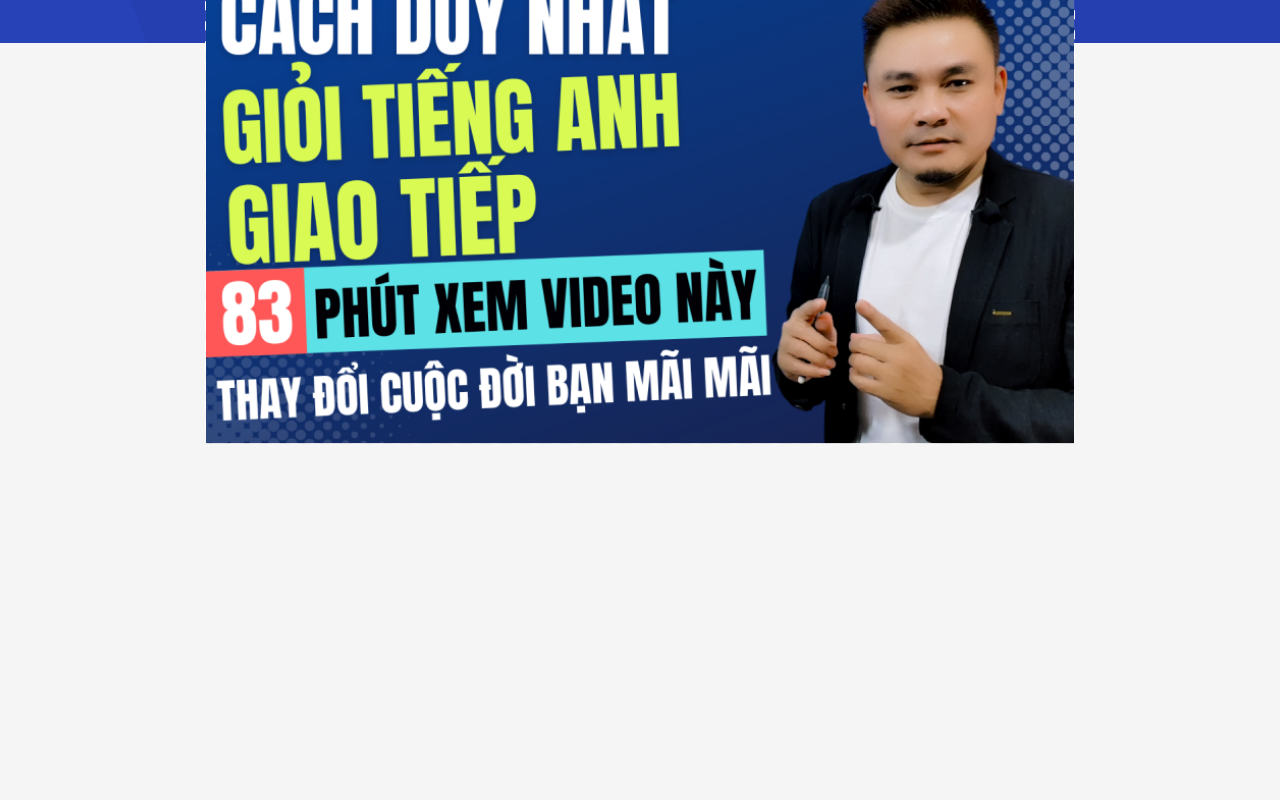
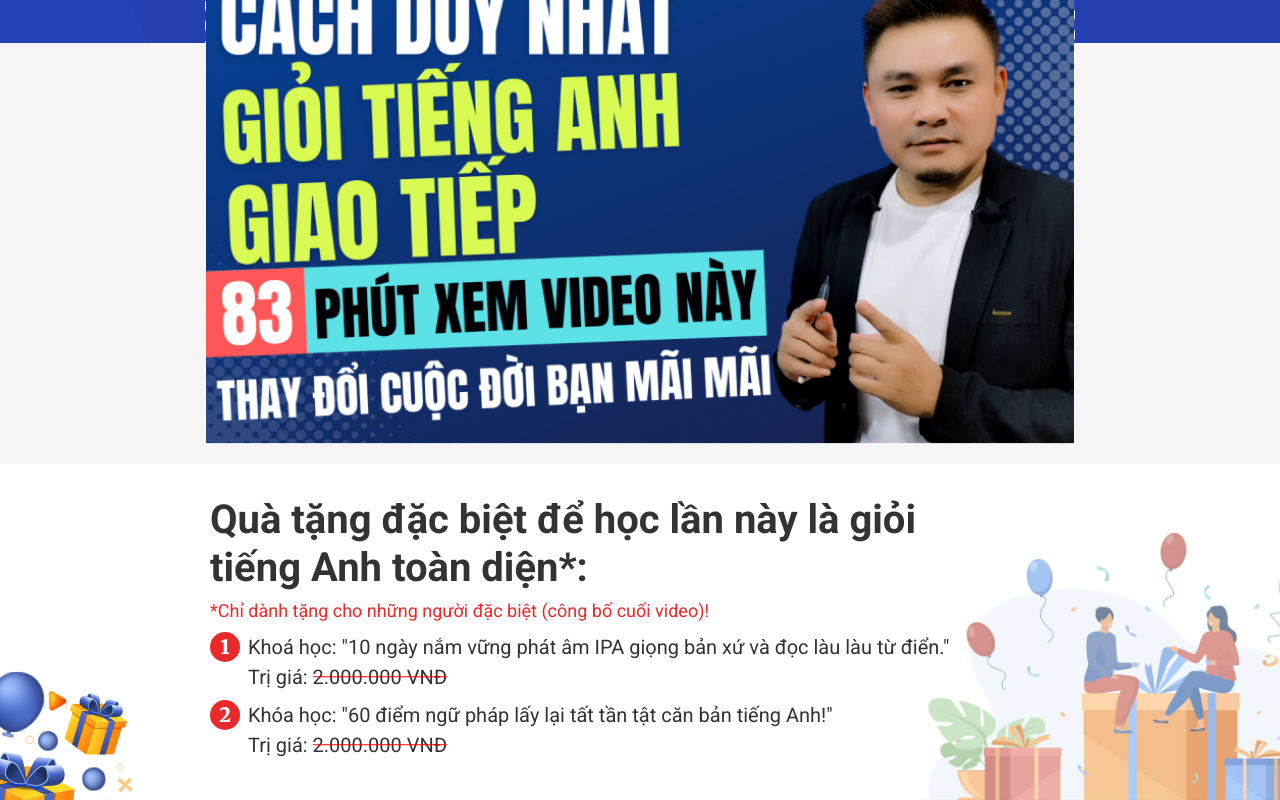
Before and after one commit to Minhpng/lk-landingpage-react, a React (Create React App) app: page / in a window 1280 px wide. Shown: the part 585-1385 px from the top of the page. Before the commit the page ends 1029 px from the top, so only its background shows below. Built offline with nearby package versions, Linux system fonts and the light colour scheme.

Commit message:
no message

```diff
--- a/src/App.js
+++ b/src/App.js
@@ -1,3 +1,4 @@
+import GiftSection from "./component/GiftSection";
 import Header from "./component/Header";
 import HeroSection from "./component/HeroSection";
 import VideoWrapperBox from "./component/VideoSection";
@@ -9,6 +10,7 @@ function App() {
       <Header />
       <HeroSection />
       <VideoWrapperBox />
+      <GiftSection />
     </>
   );
 }
--- /dev/null
+++ b/src/component/GiftSection/GiftSection.module.scss
@@ -0,0 +1,25 @@
+.wrapper {
+	--section-padding: 2rem;
+	--margin-top: 20px;
+	--background-position-2: -2.75rem 23.5rem;
+	margin-top: var(--margin-top);
+	background-color: var(--bg-light);
+	background-image: url(../../assets/img/gift-background.png), url(../../assets/img/gift.svg);
+	background-position: 110% bottom, var(--background-position-2);
+	background-repeat: no-repeat;
+	background-size: 40%, 30%;
+	position: relative;
+
+	@media screen and (min-width: 56.25rem) {
+		--background-position-2: -6.75rem 12.5rem;
+		background-size: 40%, 20%;
+	}
+
+	.inner {
+		padding-left: 20px;
+		grid-column: 2 / span 1;
+		display: grid;
+		grid-template-columns: min(750px, 100%) auto;
+		justify-content: start;
+	}
+}
--- /dev/null
+++ b/src/component/GiftSection/index.js
@@ -0,0 +1,36 @@
+import clsx from "clsx"
+
+import styles from './GiftSection.module.scss'
+
+function GiftSection() {
+    return (
+        <section className={clsx("section", styles.wrapper)}>
+            <div className={clsx("container", styles.inner)}>
+                <div>
+                    <h1 className={clsx("fs-primary-heading fw-bold mb10")}>
+                        Quà tặng đặc biệt để học lần này là giỏi tiếng Anh toàn diện*:
+                    </h1>
+                    <p className={clsx("text-red fs-body")}>*Chỉ dành tặng cho những người đặc biệt (công bố cuối video)!</p>
+                    <ul className={clsx("list=wrapper")}>
+                        <li className={clsx("list-item-number")}>
+                            <span className={clsx("number-list")}>1</span>
+                            <p className={clsx("list-content fs-md")}>
+                                Khoá học: "10 ngày nắm vững phát âm IPA giọng bản xứ và đọc làu làu từ điển."
+                                <span className={clsx("inline")}>Trị giá: <span className={clsx("strike")}>2.000.000 VNĐ</span></span>
+                            </p>
+                        </li>
+                        <li className={clsx("list-item-number")}>
+                            <span className={clsx("number-list")}>2</span>
+                            <p className={clsx("list-content fs-md")}>
+                                Khóa học: "60 điểm ngữ pháp lấy lại tất tần tật căn bản tiếng Anh!"
+                                <span className={clsx("inline")}>Trị giá: <span className={clsx("strike")}>2.000.000 VNĐ</span></span>
+                            </p>
+                        </li>
+                    </ul>
+                </div >
+            </div>
+        </section>
+    );
+}
+
+export default GiftSection;
--- a/src/component/VideoSection/index.js
+++ b/src/component/VideoSection/index.js
@@ -19,7 +19,7 @@ function VideoWrapperBox() {
                             <use xlinkHref={`${images.playBtnIcon.default}#play-btn`}></use>
                         </svg>
                     </div>
-                    <img src={images.videoThumbnail} alt="video thumbnail" />
+                    <img src={images.videoThumbnail} alt="video thumbnail" tabIndex={-1} />
                 </div>
             </div>
         </div>
```
